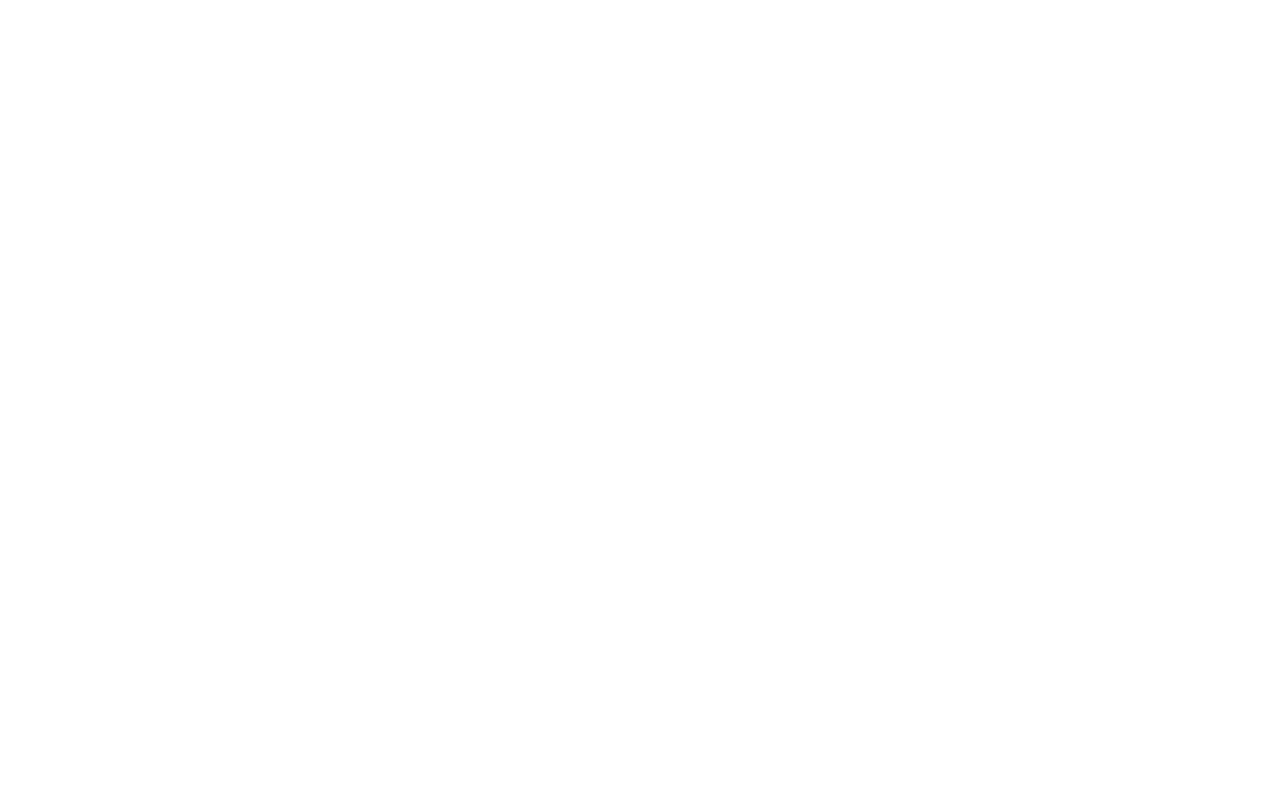
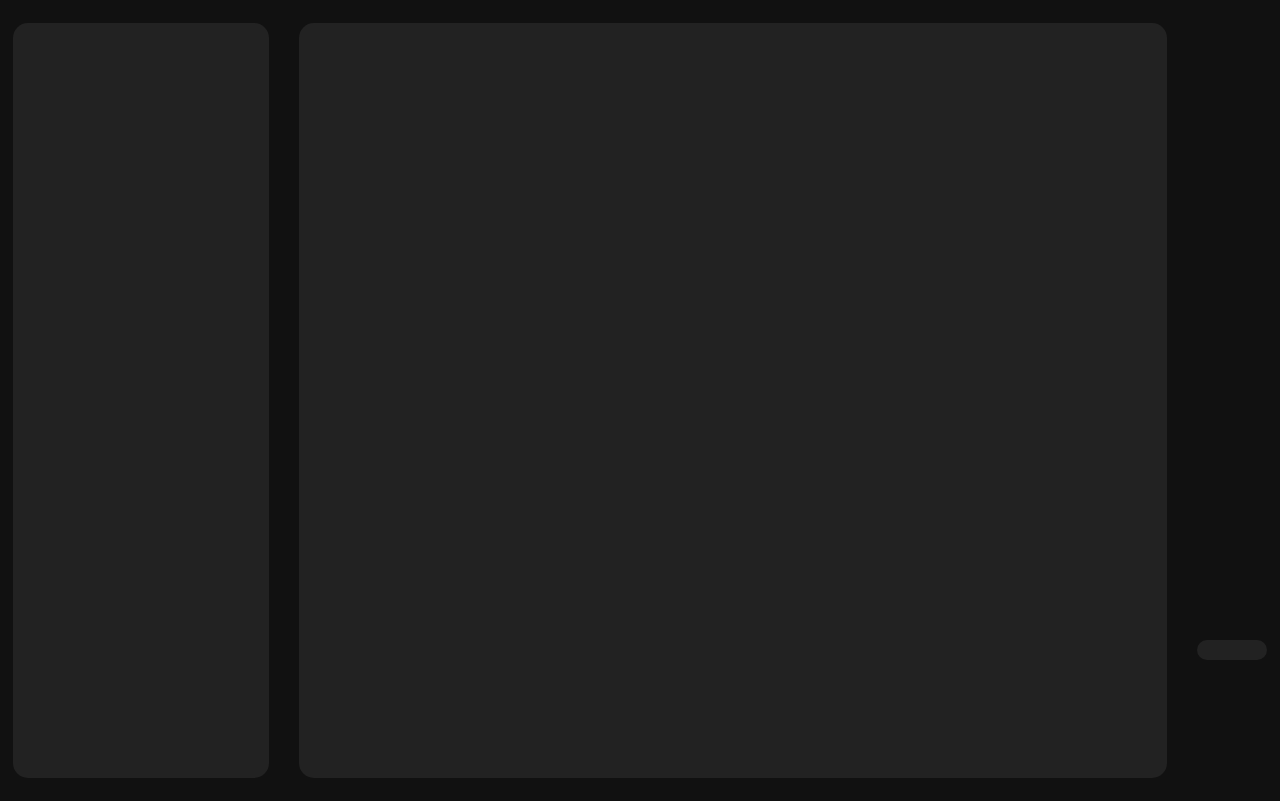
Before and after one commit to Sp3ctr402/Sp3ctr402.github.io, a plain HTML site: page index.html in a window 1280 px wide. Drawn offline with Linux system fonts and the light colour scheme.

Commit message:
progress

```diff
--- a/css/style.css
+++ b/css/style.css
@@ -2,9 +2,8 @@
 CONSTANTS
 \*-------------------------------*/
 :root {
-    --color-dark: #0b090a;
+    --color-dark: #111111;
     --color-white: #ffffff;
-    --color-background: #161a1d;
     --color-red1: #e5283b;
     --color-red2: #ba181b;
     --color-red3: #a4161a;
@@ -12,11 +11,68 @@ CONSTANTS
     --color-gray1: #f5f3f4;
     --color-gray2: #d3d3d3;
     --color-gray3: #b1a7a6;
+    --color-gray4: #999999;
+    --color-gray5: #444444;
+    --color-gray6: #333333;
+    --color-gray7: #222222;
+
+    --font-main: 'Poppins', sans-serif;
+    --font-content: 'Roboto', sans-serif;
 }
 /*-------------------------------*\
 GENERAL
 \*-------------------------------*/
+body {
+  background-color: var(--color-dark);
+  font-family: var(--font-main);
+  font-size: 1.1rem;
+  color: var(--color-gray1);
 
-/*-------------------------------*\
-BODY
-\*-------------------------------*/
+  height: 100%;
+  overflow: hidden;
+}
+.container {
+  display: flex;
+  flex-direction: row;
+  justify-content: space-around;
+  align-items: flex-start;
+  padding-top: 15px;
+  padding-left: 5px;
+  padding-right: 5px;
+  padding-bottom: 15px;
+  gap: 30px;
+}
+.scrollable{
+  overflow-y: auto;
+}
+.container-content-nav {
+  flex: 1;
+  background: var(--color-gray7);
+  max-width: 20vw;
+  min-height: calc(100vh - 45px);
+  border-radius: 15px;
+}
+.content-nav {
+  background: var(--color-gray1);
+}
+.container-content {
+  flex: 3;
+  background: var(--color-gray7);
+  min-height: calc(100vh - 45px);
+  border-radius: 15px;
+}
+.content {
+  background: var(--color-gray1);
+}
+.container-side-nav {
+  background: var(--color-gray7);
+  width: 70px;
+  min-height: 20px;
+  height: auto;
+  border-radius: 35px;
+  margin-top: 50%;
+  transform: translateY(-50%);
+}
+.side-nav {
+  background: var(--color-gray1);
+}
--- a/index.html
+++ b/index.html
@@ -9,13 +9,13 @@
     <title>Sp3ctr402 - Home</title>
     <meta name="title" content="Sp3ctr402-Home">
 
+    <!-- css link -->
+    <link rel="stylesheet" href="css/style.css">
+
     <!-- google font link -->
     <link rel="preconnect" href="https://fonts.googleapis.com">
     <link rel="preconnect" href="https://fonts.gstatic.com" crossorigin>
-    <link href="https://fonts.googleapis.com/css2?family=Space+Grotesk:wght@300..700&display=swap" rel="stylesheet">
-
-    <!-- css link -->
-    <link rel="stylesheet" href="css/style.css">
+    <link href="https://fonts.googleapis.com/css2?family=Poppins:ital,wght@0,100;0,200;0,300;0,400;0,500;0,600;0,700;0,800;0,900;1,100;1,200;1,300;1,400;1,500;1,600;1,700;1,800;1,900&family=Roboto+Condensed:ital,wght@0,100..900;1,100..900&display=swap" rel="stylesheet">
 
     <!-- preload images -->
     <link rel="preload" href="images/background.png" as="image">
@@ -27,7 +27,23 @@
 </head>
 
 <body>
+    <div class="container">
+        <div class="container-content-nav">
+            <div class="content-nav scrollable">
 
+            </div>
+        </div>
+        <div class="container-content">
+            <div class="content scrollable">
+
+            </div>
+        </div>
+        <div class="container-side-nav">
+            <div class="side-nav">
+
+            </div>
+        </div>
+    </div>
 </body>
 
 </html>
```
Also changed, not shown: README.md, images/phoenix2_for_apps.png (added).
